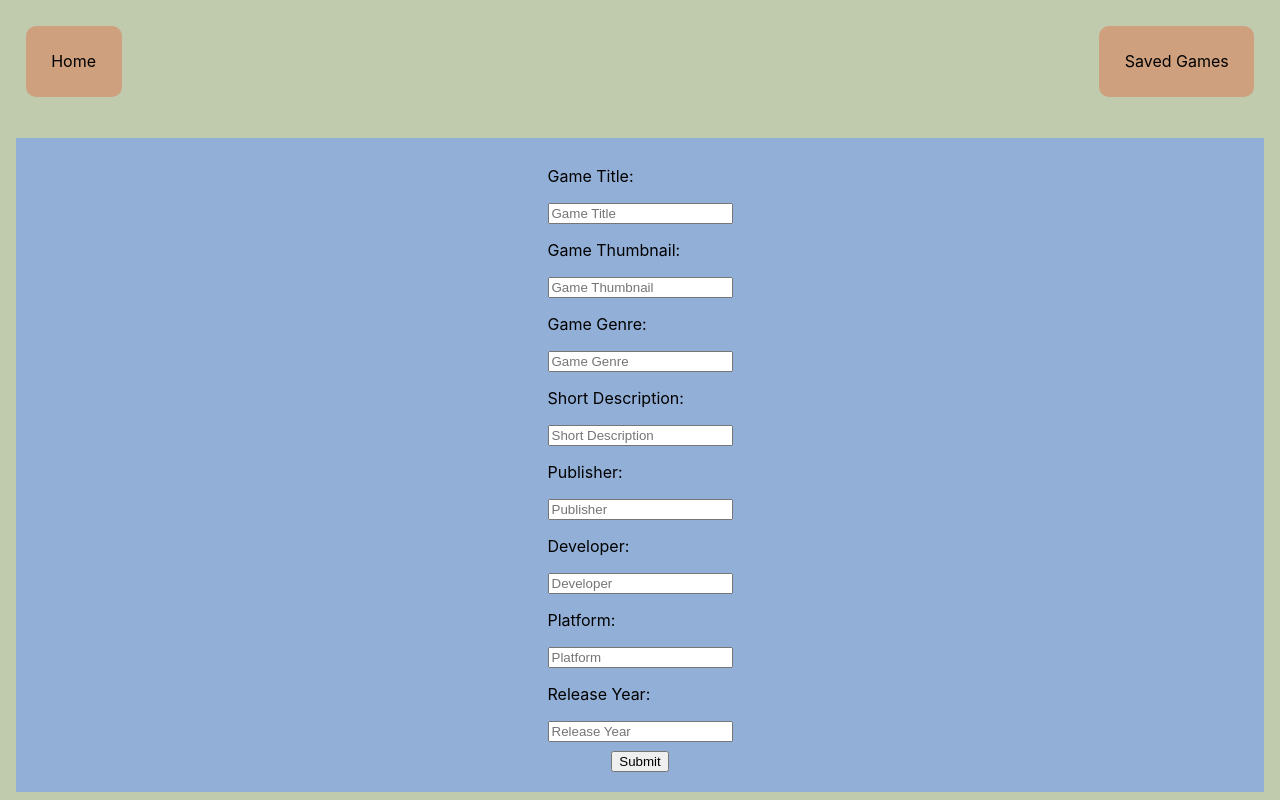
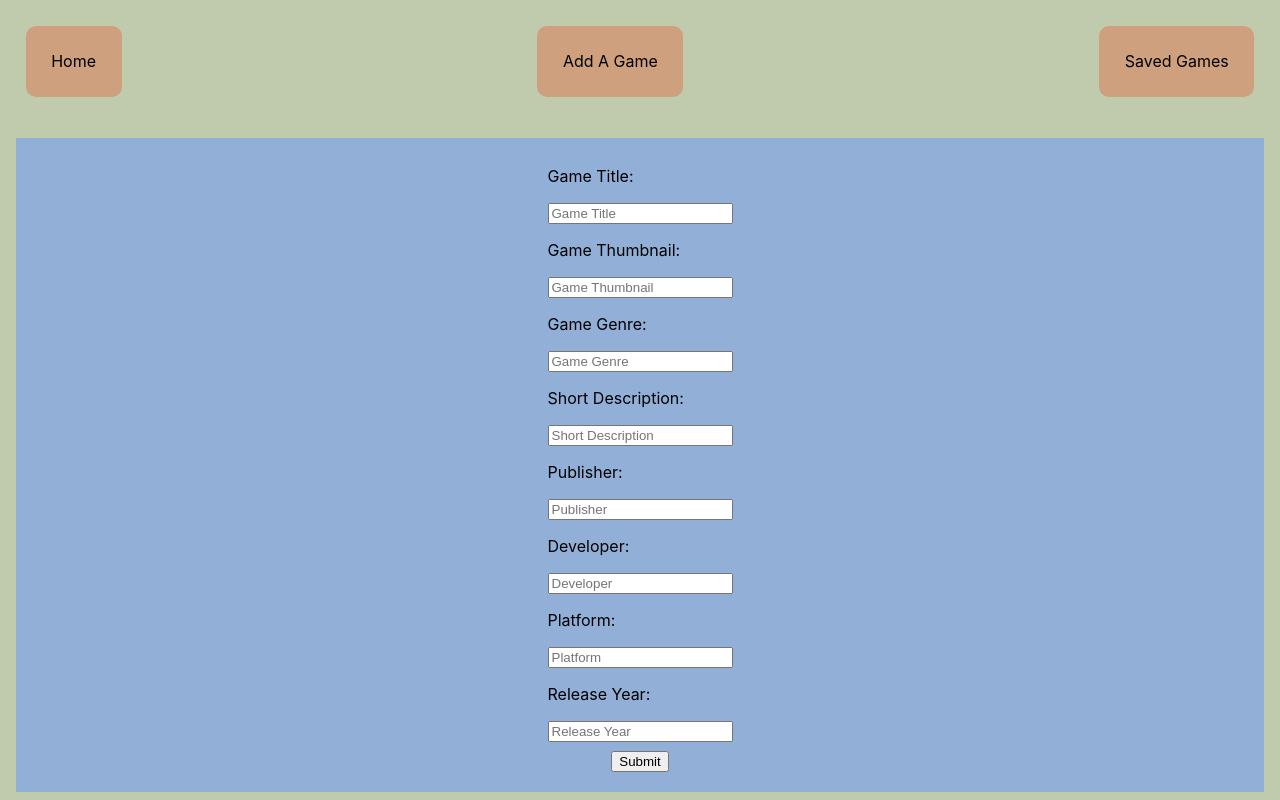
Before and after one commit to Zippy-sudo/Phase-2-Final-Project, a React (Create React App) app: page /addGame in a window 1280 px wide. Built offline with nearby package versions, Linux system fonts and the light colour scheme.

Commit message:
Added Link to AddGame Page

```diff
--- a/src/components/NavBar.js
+++ b/src/components/NavBar.js
@@ -4,12 +4,16 @@ function NavBar() {
     return (
         <nav className="navbar">
             <NavLink
-            to="/"
-            className="nav-link"
+                to="/"
+                className="nav-link"
             > Home </NavLink>
             <NavLink
-            to="/savedGames"
-            className="nav-link">
+                to="/addGame"
+                className="nav-link"
+            >Add A Game</NavLink>
+            <NavLink
+                to="/savedGames"
+                className="nav-link">
                 Saved Games
             </NavLink>
         </nav>
```
